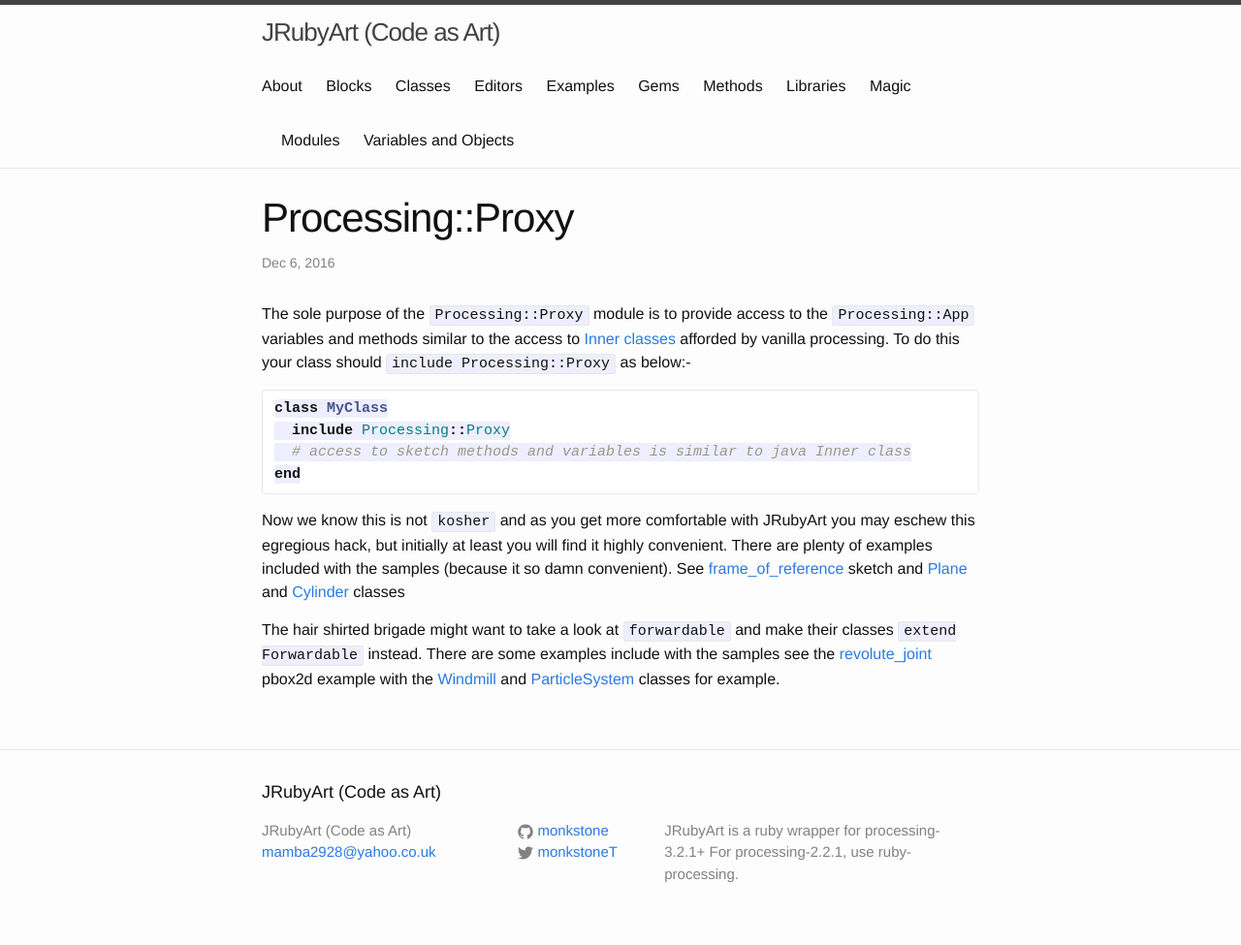
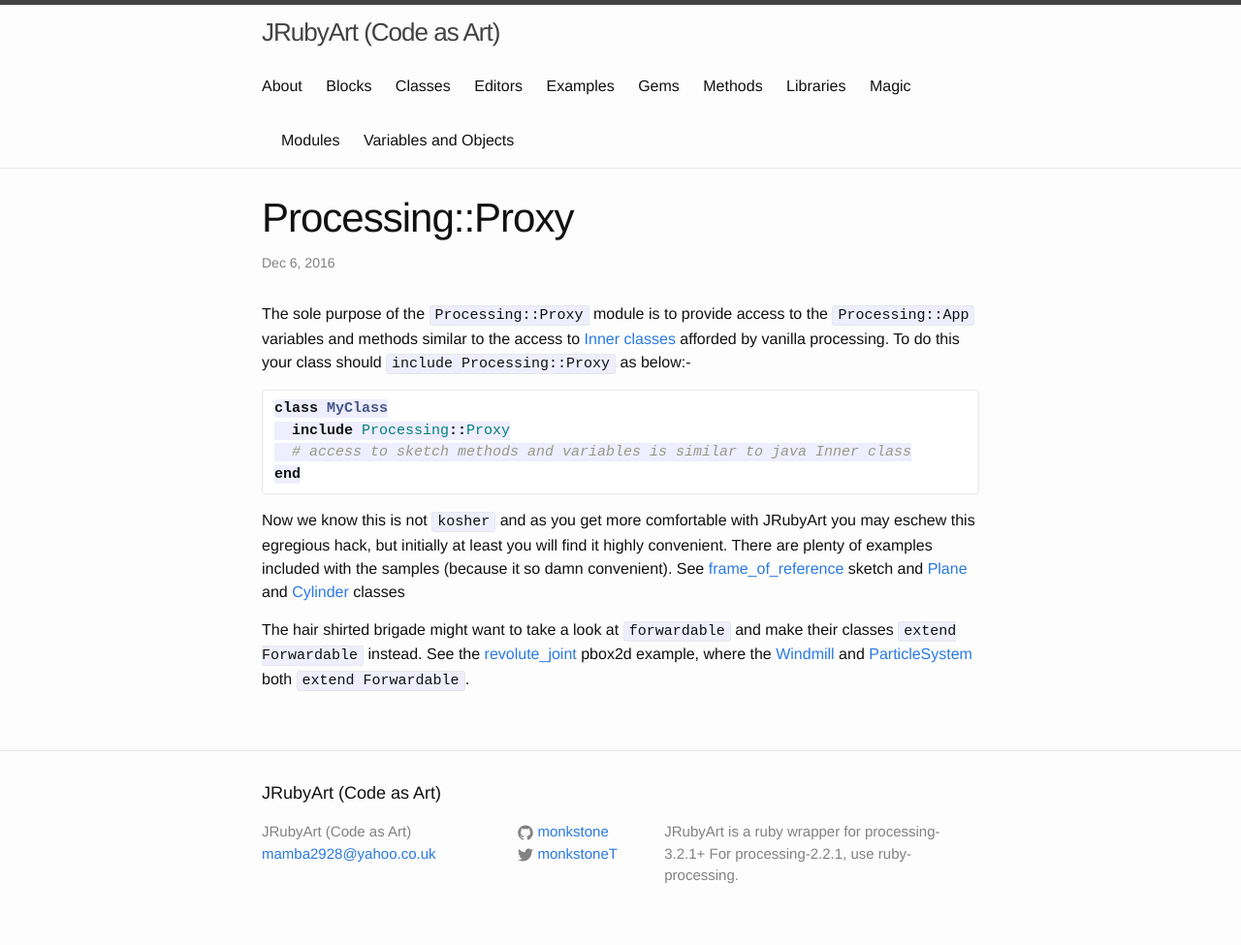
Before and after one commit to ruby-processing/JRubyArt, a Jekyll site: the page built from _modules/processing_proxy.md, in a window 1280 px wide. Shown: the whole page at 97% size. Built offline with Jekyll 4.4.1, drawn with Linux system fonts in a browser that asks for light colours.

Commit message:
cleaner wording

```diff
--- a/_modules/processing_proxy.md
+++ b/_modules/processing_proxy.md
@@ -19,7 +19,7 @@
 [Plane]:https://github.com/ruby-processing/JRubyArt-examples/blob/master/processing_app/library/vecmath/vec3d/library/geometry/lib/plane.rb
 [Cylinder]:https://github.com/ruby-processing/JRubyArt-examples/blob/master/processing_app/library/vecmath/vec3d/library/geometry/lib/cylinder.rb
 
-The hair shirted brigade might want to take a look at `forwardable` and make their classes `extend Forwardable` instead. There are some examples include with the samples see the [revolute_joint][joint] pbox2d example with the [Windmill][Windmill] and [ParticleSystem][ParticleSystem] classes for example.
+The hair shirted brigade might want to take a look at `forwardable` and make their classes `extend Forwardable` instead. See the [revolute_joint][joint] pbox2d example, where the [Windmill][Windmill] and [ParticleSystem][ParticleSystem] both `extend Forwardable`.
 
 [joint]:https://github.com/ruby-processing/JRubyArt-examples/blob/master/external_library/gem/pbox2d/revolute_joint/revolute_joint.rb
 [Windmill]:https://github.com/ruby-processing/JRubyArt-examples/blob/master/external_library/gem/pbox2d/revolute_joint/windmill.rb
```
